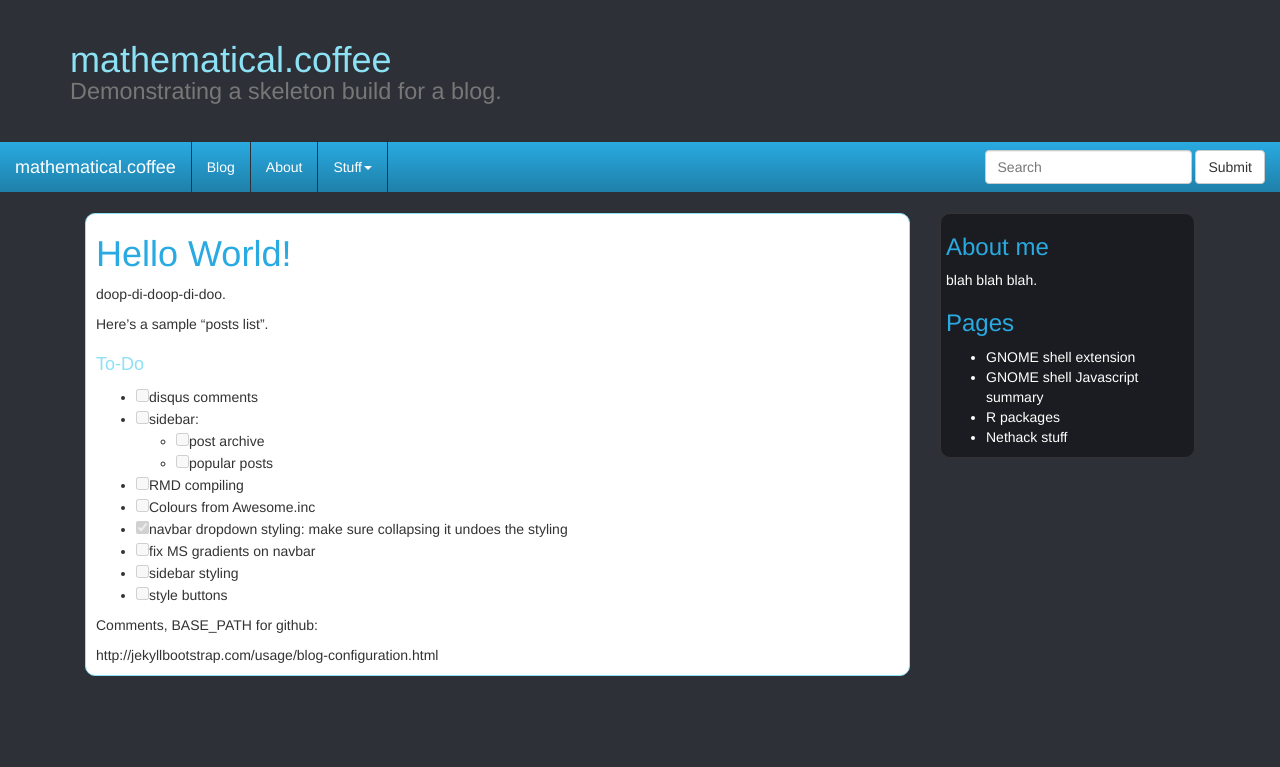
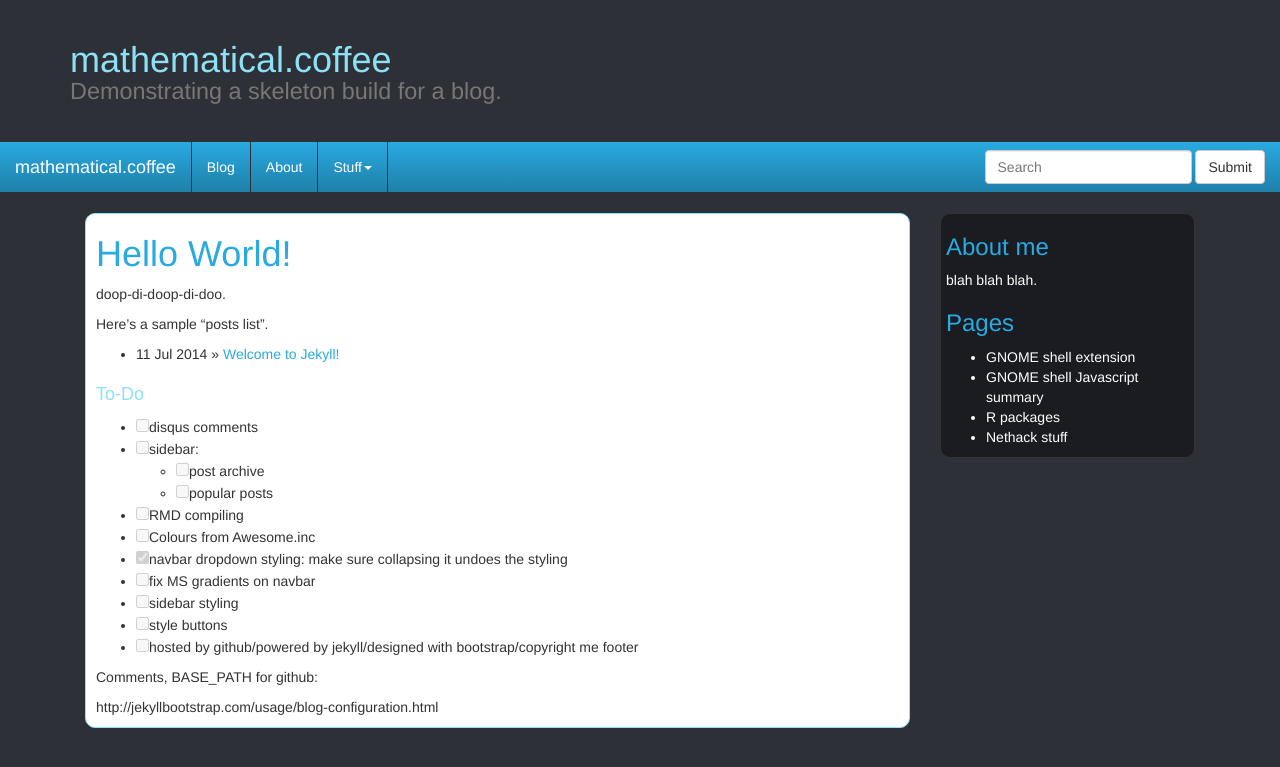
Before and after one commit to mathematicalcoffee/mathematicalcoffee.github.io, a Jekyll site: the page built from index.md, in a window 1280 px wide. Shown: the top 767 px of the page. Built offline with Jekyll 4.4.1, drawn with Linux system fonts in a browser that asks for light colours; nearby versions of some CDN libraries; Markdown is read by kramdown in place of the engine named in the settings.

Commit message:
screwing around

```diff
--- a/_includes/header.html
+++ b/_includes/header.html
@@ -7,8 +7,8 @@
     <title>{{ site.name }}</title>
 
     <!-- Bootstrap -->
-    <link href="css/bootstrap.min.css" rel="stylesheet">
-    <link href="css/me.css" rel="stylesheet">
+    <link href="/css/bootstrap.min.css" rel="stylesheet">
+    <link href="/css/me.css" rel="stylesheet">
 
     <!-- HTML5 Shim and Respond.js IE8 support of HTML5 elements and media queries -->
     <!-- WARNING: Respond.js doesn't work if you view the page via file:// -->
--- a/_layouts/default.html
+++ b/_layouts/default.html
@@ -1,21 +1,7 @@
-{% include header.html %}
-{% include navbar.html %}
-
-<div class="container">
-<div class="row-fluid">
-    <div class="col-sm-9">
+---
+layout: frame
+---
       <div id="content">
       <h1>{{ page.title }}</h1>
         {{ content }}
       </div>
-    </div>
-    <div class="col-sm-3">
-      <div id="sidebar">
-        {% capture my_include %}{% include sidebar.md %}{% endcapture %}
-        {{ my_include | markdownify }}
-      </div>
-    </div>
-</div>
-</div>
-
-{% include footer.html %}
--- /dev/null
+++ b/_layouts/frame.html
@@ -0,0 +1,18 @@
+{% include header.html %}
+{% include navbar.html %}
+
+<div class="container">
+<div class="row-fluid">
+    <div class="col-sm-9">
+      {{ content }}
+    </div>
+    <div class="col-sm-3">
+      <div id="sidebar">
+        {% capture my_include %}{% include sidebar.md %}{% endcapture %}
+        {{ my_include | markdownify }}
+      </div>
+    </div>
+</div>
+</div>
+
+{% include footer.html %}
--- a/index.md
+++ b/index.md
@@ -26,6 +26,7 @@
 - [ ] fix MS gradients on navbar
 - [ ] sidebar styling
 - [ ] style buttons
+- [ ] hosted by github/powered by jekyll/designed with bootstrap/copyright me footer
 
 Comments, BASE_PATH for github:
 
```
Also changed, not shown: _posts/2014-07-11-welcome-to-jekyll.markdown (added, +24 -0 lines), blog/index.html (added, +42 -0 lines).
